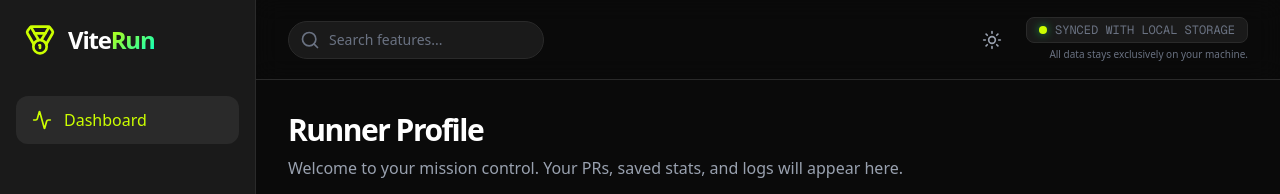
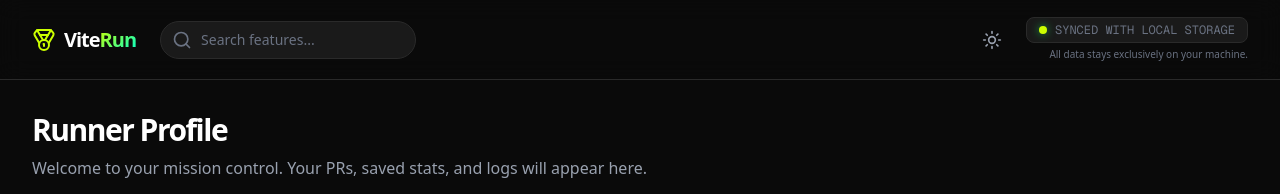
Before and after one commit to victorreverter/viterun, a Next.js app: page / in a window 1280 px wide. Shown: the top 194 px of the page. Built offline with nearby package versions, Linux system fonts and the light colour scheme; no server answers.

Commit message:
Update lateral structure

```diff
--- a/src/app/layout.tsx
+++ b/src/app/layout.tsx
@@ -1,7 +1,6 @@
 import type { Metadata } from "next";
 import { Geist, Geist_Mono } from "next/font/google";
 import "./globals.css";
-import { Sidebar } from "@/components/layout/Sidebar";
 import { Header } from "@/components/layout/Header";
 import { ThemeProvider } from "@/components/ThemeProvider";
 
@@ -54,8 +53,7 @@ export default function RootLayout({
         className={`${fontSans.variable} ${fontMono.variable} antialiased bg-background text-foreground min-h-screen flex transition-colors duration-300`}
       >
         <ThemeProvider />
-        <Sidebar />
-        <div className="flex-1 flex flex-col lg:ml-64 min-w-0">
+        <div className="flex-1 flex flex-col min-w-0">
           <Header />
           <main className="flex-1 p-4 lg:p-8 w-full max-w-7xl mx-auto">
             {children}
--- a/src/components/layout/Header.tsx
+++ b/src/components/layout/Header.tsx
@@ -1,6 +1,7 @@
 "use client";
 
-import { Menu, Search, Sun, Moon } from "lucide-react";
+import { Search, Sun, Moon, Medal } from "lucide-react";
+import Link from "next/link";
 import { useSearchStore } from "@/store/useSearchStore";
 import { useUserStore } from "@/store/useUserStore";
 
@@ -12,9 +13,10 @@ export function Header() {
         <header className="h-20 border-b border-brand-surface-light bg-brand-midnight/80 backdrop-blur-md sticky top-0 z-50 flex flex-col justify-center px-8 max-lg:px-4">
             <div className="flex items-center justify-between">
                 <div className="flex items-center gap-4">
-                    <button className="lg:hidden p-2 text-gray-400 hover:text-foreground rounded-lg hover:bg-brand-surface-light">
-                        <Menu className="w-6 h-6" />
-                    </button>
+                    <Link href="/" className="flex items-center gap-2 mr-2">
+                        <Medal className="w-6 h-6 text-brand-lime" />
+                        <span className="text-xl font-bold tracking-tighter text-foreground max-sm:hidden">Vite<span className="text-cyber">Run</span></span>
+                    </Link>
 
                     <div className="relative max-md:hidden">
                         <Search className="w-5 h-5 absolute left-3 top-1/2 -translate-y-1/2 text-gray-500" />
--- a/src/components/layout/Sidebar.tsx
+++ /dev/null
@@ -1,47 +0,0 @@
-"use client";
-
-import Link from "next/link";
-import { usePathname } from "next/navigation";
-import { Activity, Timer, TrendingUp, User, Medal } from "lucide-react";
-import { clsx } from "clsx";
-
-export function Sidebar() {
-    const pathname = usePathname();
-
-    const links = [
-        { href: "/", label: "Dashboard", icon: Activity },
-    ];
-
-    return (
-        <aside className="w-64 max-lg:hidden flex flex-col h-screen fixed top-0 left-0 bg-brand-surface border-r border-brand-surface-light">
-            <div className="p-6">
-                <Link href="/" className="flex items-center gap-3">
-                    <Medal className="w-8 h-8 text-brand-lime" />
-                    <span className="text-2xl font-bold tracking-tighter text-foreground">Vite<span className="text-cyber">Run</span></span>
-                </Link>
-            </div>
-
-            <nav className="flex-1 px-4 space-y-2 mt-4">
-                {links.map((link) => {
-                    const isActive = pathname === link.href;
-                    const Icon = link.icon;
-                    return (
-                        <Link
-                            key={link.href}
-                            href={link.href}
-                            className={clsx(
-                                "flex items-center gap-3 px-4 py-3 rounded-xl transition-colors font-medium",
-                                isActive
-                                    ? "bg-brand-surface-light text-brand-lime"
-                                    : "text-gray-400 hover:text-foreground hover:bg-brand-surface-light"
-                            )}
-                        >
-                            <Icon className="w-5 h-5" />
-                            {link.label}
-                        </Link>
-                    )
-                })}
-            </nav>
-        </aside>
-    );
-}
```
